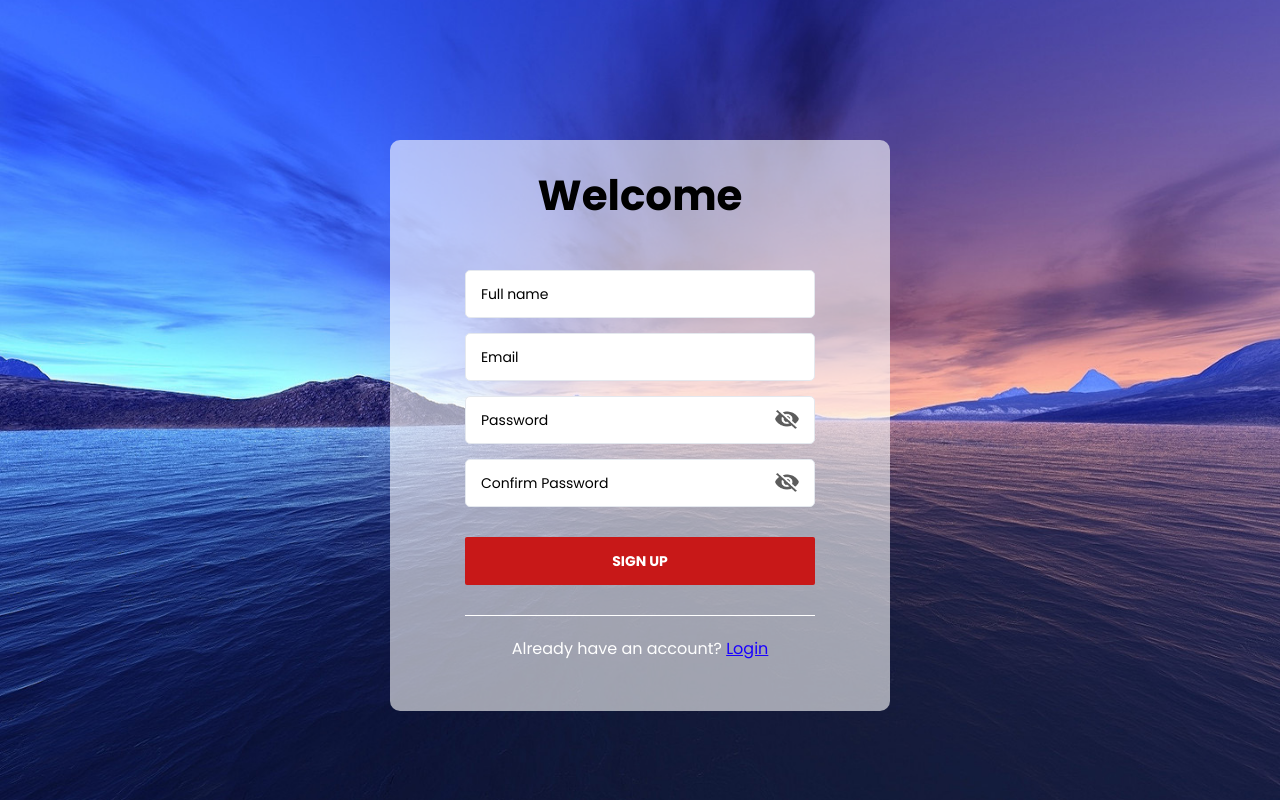
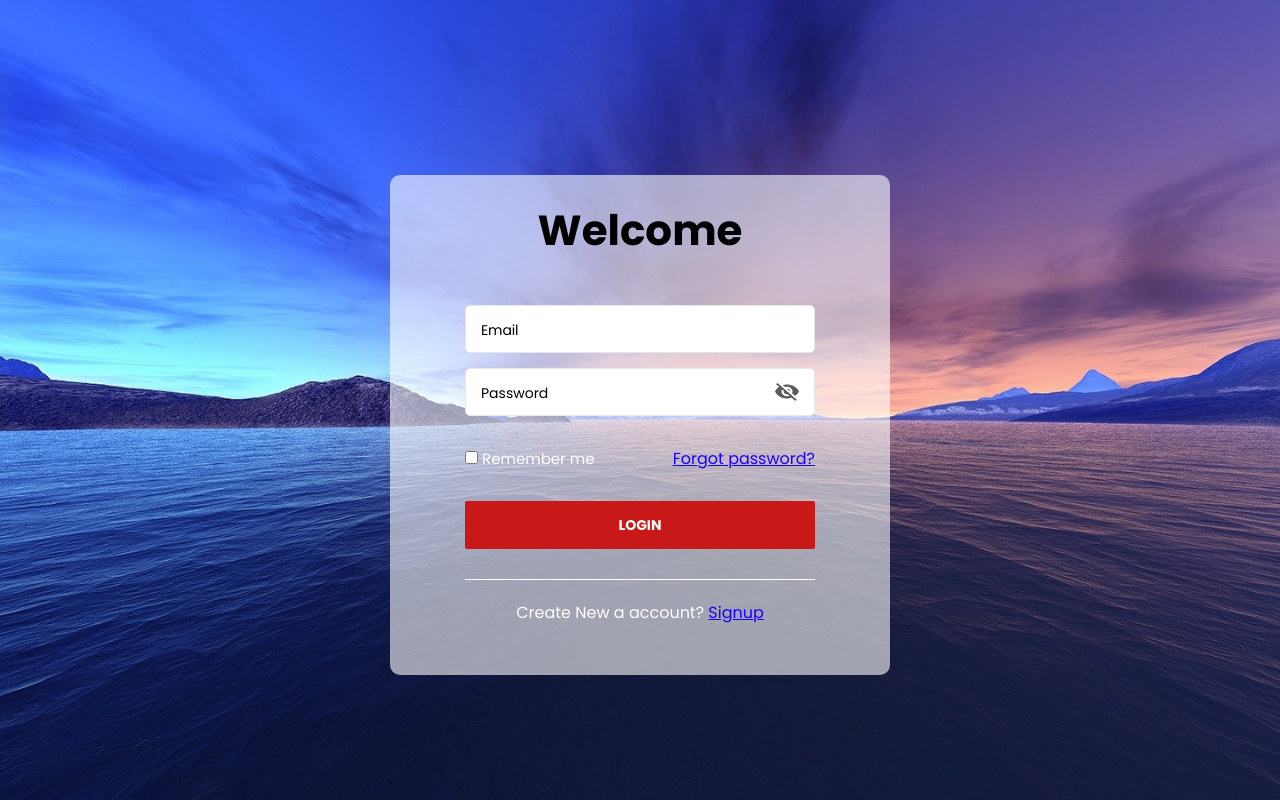
Before and after one commit to git-kinga/projekt, a Django app: template MonaApps_Project/templates/login.html in a window 1280 px wide. Run offline with Django 4.2, Linux system fonts and the light colour scheme; the template is opened without the code that fills it, so the values that code supplies are empty.

Commit message:
separate login and registration pages

```diff
--- a/MonaApps_Project/static/css/style.css
+++ b/MonaApps_Project/static/css/style.css
@@ -210,23 +210,12 @@ body{
     font-size: 15px;
     color:var(--white-color);
 }
-.signup.inActive{
-    display:none;
-}
-.signin{
-    display:none;
-}
-.signin.active{
-    display:block;
-}
-.forget.inActive {
+.forget {
   display: none;
 }
-.forget{
-  display:none;
-}
-.forget.active{
-  display:block;
+
+.signin {
+  display: block;
 }
 
 .password-strength {
--- a/MonaApps_Project/static/js/script.js
+++ b/MonaApps_Project/static/js/script.js
@@ -1,38 +1,25 @@
-// DO NOT DELETE - toggle for
-let btnLogin = document.getElementById("login");
-let btnSignUp = document.getElementById("signup");
-let btnForgot = document.getElementById("forgot");
+const loginDiv = document.getElementById('login');
+    const forgetDiv = document.getElementById('forget');
+    const forgotLink = document.getElementById('forgot');
+    const backLink = document.getElementById('back');
 
-let signIn = document.querySelector(".signin");
-let signUp = document.querySelector(".signup");
-let forgot = document.querySelector(".forget");
+    forgotLink.addEventListener('click', function (event) {
+      event.preventDefault();
+      loginDiv.style.display = 'none';
+      forgetDiv.style.display = 'block';
+    });
 
-btnLogin.onclick = function(){
-    signIn.classList.add("active");
-    signUp.classList.add("inActive");
-}
-
-btnSignUp.onclick = function(){
-   signIn.classList.remove("active");
-   signUp.classList.remove("inActive");
-}
-
-btnForgot.onclick = function(){
-    signIn.classList.remove("active");
-    forgot.classList.add("active");
-}
-
-let btnBack = document.getElementById("back");
-
-btnBack.onclick = function(){
-    signIn.classList.add("active");
-    forgot.classList.remove("active");
-}
+    backLink.addEventListener('click', function (event) {
+      event.preventDefault();
+      loginDiv.style.display = 'block';
+      forgetDiv.style.display = 'none';
+    });
 
 //confirm password
 const passwordField = document.querySelector('input[type="password"]');
 const confirmPasswordField = document.querySelector('input[placeholder="Confirm Password"]');
 
+if (passwordField && confirmPasswordField) {
   function validatePassword() {
     if (passwordField.value !== confirmPasswordField.value) {
       confirmPasswordField.setCustomValidity("Passwords do not match");
@@ -43,10 +30,13 @@ function validatePassword() {
 
   passwordField.addEventListener("change", validatePassword);
   confirmPasswordField.addEventListener("keyup", validatePassword);
+}
 
 //password strength checker
 const passwordInput = document.querySelector('input[type="password"]');
+if (passwordInput) {
   passwordInput.addEventListener('input', checkPasswordStrength);
+}
 
 function checkPasswordStrength() {
   const password = passwordInput.value;
@@ -62,6 +52,7 @@ function checkPasswordStrength() {
     strong: 'Strong'
   }
 
+  if (strengthBadge) {
     // Check password strength
     let strengthValue = 'weak';
     if (password.length >= 8 && /[a-z]/.test(password) && /[A-Z]/.test(password) && /\d/.test(password) && /\W/.test(password)) {
@@ -73,7 +64,10 @@ function checkPasswordStrength() {
     // Update strength badge
     strengthBadge.textContent = strengthText[strengthValue];
     strengthBadge.style.backgroundColor = strengthColor[strengthValue];
+    if (passwordInput.style) {
       passwordInput.style.borderColor = strengthColor[strengthValue];
+    }
+  }
 }
 
 ///toggle password
@@ -83,48 +77,55 @@ let coneyeicon = document.getElementById("coneyeicon");
 let password = document.getElementById("password");
 let conpassword = document.getElementById("conpassword");
 let signinpassword = document.getElementById("signinpassword");
-eyeicon.onclick = function(){
-    if(password.type === "password"){
+
+if (eyeicon && password) {
+  eyeicon.onclick = function() {
+    if (password.type === "password") {
       password.type = "text";
-        eyeicon.src ="../static/images/eye-open.png"
-    }else{
+      eyeicon.src = "../static/images/eye-open.png";
+    } else {
       password.type = "password";
-        eyeicon.src ="../static/images/eye-close.png"
+      eyeicon.src = "../static/images/eye-close.png";
     }
-  }
-coneyeicon.onclick = function(){
-    if(conpassword.type === "password"){
-        conpassword.type = "text";
-        coneyeicon.src ="../static/images/eye-open.png"
-    }else{
-        conpassword.type = "password";
-        coneyeicon.src ="../static/images/eye-close.png"
-    }
-  }
- sineyeicon.onclick = function(){
-    if(signinpassword.type === "password"){
-        signinpassword.type = "text";
-        sineyeicon.src ="../static/images/eye-open.png"
-    }else{
-        signinpassword.type = "password";
-        sineyeicon.src ="../static/images/eye-close.png"
-    }
+  };
 }
 
-//Janek's code?
+if (coneyeicon && conpassword) {
+  coneyeicon.onclick = function() {
+    if (conpassword.type === "password") {
+      conpassword.type = "text";
+      coneyeicon.src = "../static/images/eye-open.png";
+    } else {
+    conpassword.type = "password";
+    coneyeicon.src = "../static/images/eye-close.png";
+    }
+    };
+    }
+if (sineyeicon && signinpassword) {
+    sineyeicon.onclick = function() {
+    if (signinpassword.type === "password") {
+    signinpassword.type = "text";
+    sineyeicon.src = "../static/images/eye-open.png";
+    } else {
+    signinpassword.type = "password";
+    sineyeicon.src = "../static/images/eye-close.png";
+    }
+    };
+    }
+
     // Get the form element
-const form= document.querySelector('form');
+    const form = document.querySelector('form');
 
     // Attach an event listener to the form's submit event
+    if (form) {
     form.addEventListener('submit', (event) => {
     // Prevent the default form submission behavior
     event.preventDefault();
-
 // Get the values of the email and password fields
 const name = document.querySelector('input[type="text"]').value;
 const email = document.querySelector('input[type="email"]').value;
 const password = document.querySelector('input[type="password"]').value;
-  const checkbox = document.querySelector('input[type="checkbox"]').value;name
+const checkbox = document.querySelector('input[type="checkbox"]').checked;
 
 // Create a new FormData object and add the email and password values to it
 const formData = new FormData();
@@ -147,3 +148,4 @@ form.addEventListener('submit', (event) => {
   console.error(error);
 });
 });
+}
--- a/MonaApps_Project/templates/Dashboard.html
+++ b/MonaApps_Project/templates/Dashboard.html
@@ -101,6 +101,7 @@
                 </ul>
               </div>
             </nav>
+
             <main class="col-md-9 ms-sm-auto col-lg-10 px-md-4">
         <!--dashboard section-->
               <section id="dashboard"><div class="d-flex justify-content-between flex-wrap flex-md-nowrap align-items-center pt-3 pb-2 mb-3 border-bottom">
--- a/MonaApps_Project/templates/login.html
+++ b/MonaApps_Project/templates/login.html
@@ -16,29 +16,7 @@
         <div class="headline">
             <h1>Welcome</h1>
         </div>
-         <div class="signup">
-             <div class="form-group">
-                 <input type="text" placeholder="Full name" required="">
-             </div>
-             <div class="form-group">
-                 <input type="email" name="signup-email" placeholder="Email" required="">
-             </div>
-             <div class="input-box">
-                 <input type="password" name="signup-password" placeholder="Password" id="password" required="">
-                 <span class="password-strength"></span>
-                 <img src="../static/images/eye-close.png" id="eyeicon">
-
-             </div>
-             <div class="input-box">
-                <input type="password" placeholder="Confirm Password" id="conpassword" required="">
-                <img src="../static/images/eye-close.png" id="coneyeicon">
-             </div>
-             <button type="submit" class="btn">SIGN UP</button>
-             <div class="account-exist">
-                 Already have an account? <a href="#" id="login">Login</a>
-             </div>
-         </div>
-         <div class="signin">
+         <div class="signin" id="login">
              <div class="form-group">
                  <input type="email" name="signin-email" placeholder="Email" required="">
              </div>
@@ -55,10 +33,10 @@
              </div>
              <button type="submit" class="btn">LOGIN</button>
              <div class="account-exist">
-                 Create New a account? <a href="#" id="signup">Signup</a>
+                 Create New a account? <a href="registration.html" id="signup">Signup</a>
              </div>
          </div>
-         <div class="forget">
+         <div class="forget" id="forget">
             <div class="form-group">
               <input type="email" name="forget-email" placeholder="Email" required="">
             </div>
```
Also changed, not shown: MonaApps_Project/templates/registration.html (added, +47 -0 lines). Lines whose indentation alone changed are shown as unchanged.
